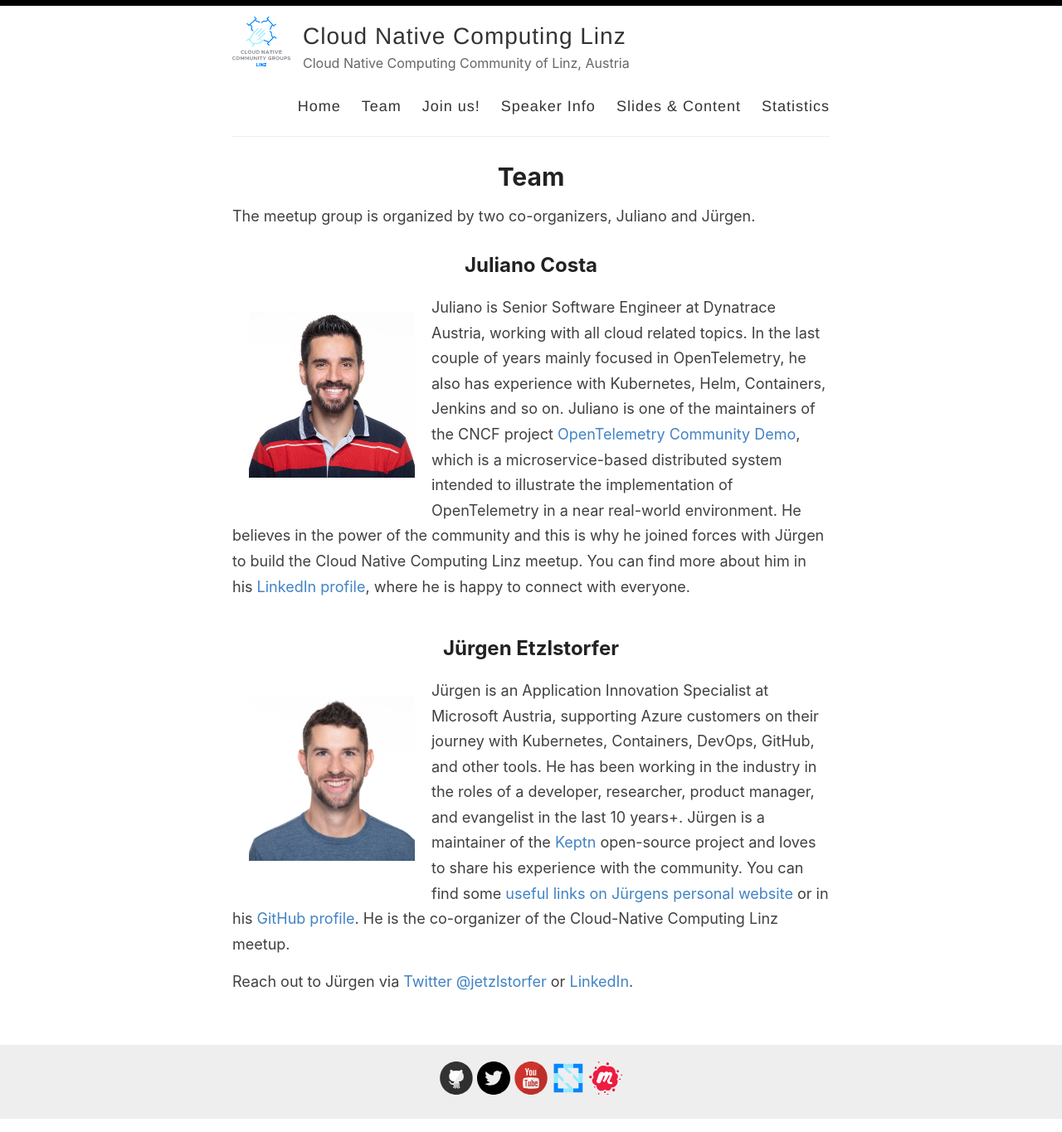
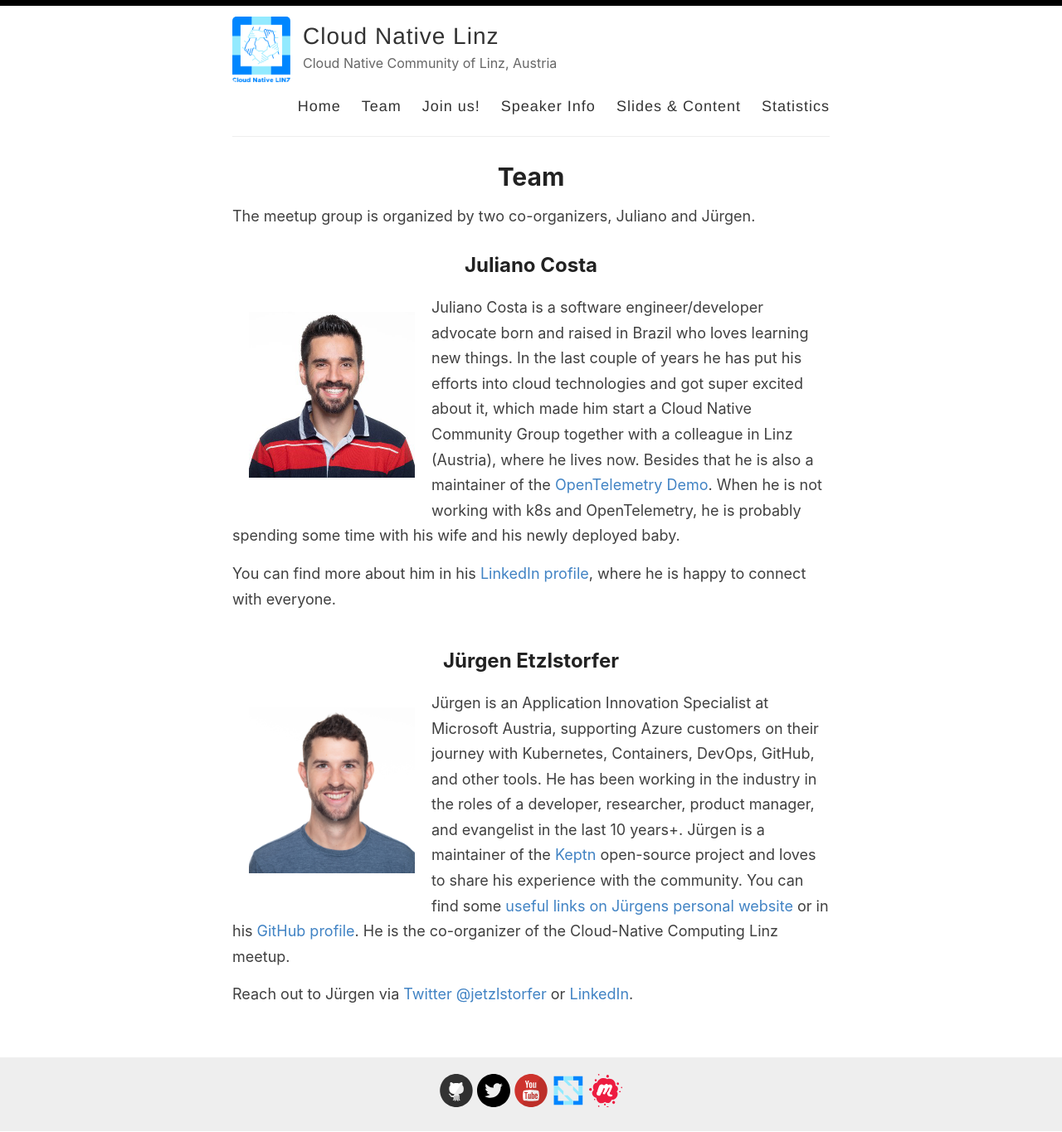
Before and after one commit to CloudNativeLinz/cloudnativelinz.github.io, a Jekyll site: the page built from _pages/team.md, in a window 1280 px wide. Shown: the whole page at 83% size. Built offline with Jekyll 4.4.1, drawn with Linux system fonts in a browser that asks for light colours.

Commit message:
Update branding and team page

```diff
--- a/_config.yml
+++ b/_config.yml
@@ -3,13 +3,13 @@
 #
 
 # Name of your site (displayed in the header)
-name: Cloud Native Computing Linz
+name: Cloud Native Linz
 
 # Name of the author
 author: Jürgen
 
 # Short bio or description (displayed in the header)
-description: Cloud Native Computing Community of Linz, Austria
+description: Cloud Native Community of Linz, Austria
 
 # URL of your avatar or profile pic (you could use your GitHub profile pic)
 avatar: /images/cloudnativelinz-logo.png
@@ -31,10 +31,10 @@
   rss:
   twitter: CloudNativeLinz
   stackoverflow:
-  youtube: channel/UCmSELZztLD8TeEEKSKWFp-A # channel/<your_long_string> or user/<user-name>
+  youtube: '@CloudNativeLinz' # channel/<your_long_string> or user/<user-name>
   googleplus: # anything in your profile username that comes after plus.google.com/
   playconsole:
-  meetup: Cloud-Native-Computing-Linz
+  meetup: Cloud-Native-Linz
   cncf: linz
 
 
--- a/_pages/team.md
+++ b/_pages/team.md
@@ -12,7 +12,9 @@
 <img src="{{ site.baseurl }}/images/juliano.jpg" width="200">
 </div>
 
-Juliano is Senior Software Engineer at Dynatrace Austria, working with all cloud related topics. In the last couple of years mainly focused in OpenTelemetry, he also has experience with Kubernetes, Helm, Containers, Jenkins and so on. Juliano is one of the maintainers of the CNCF project [OpenTelemetry Community Demo](https://github.com/open-telemetry/opentelemetry-demo), which is a microservice-based distributed system intended to illustrate the implementation of OpenTelemetry in a near real-world environment. He believes in the power of the community and this is why he joined forces with Jürgen to build the Cloud Native Computing Linz meetup. You can find more about him in his [LinkedIn profile](https://www.linkedin.com/in/julianocosta89/), where he is happy to connect with everyone.
+Juliano Costa is a software engineer/developer advocate born and raised in Brazil who loves learning new things. In the last couple of years he has put his efforts into cloud technologies and got super excited about it, which made him start a Cloud Native Community Group together with a colleague in Linz (Austria), where he lives now. Besides that he is also a maintainer of the [OpenTelemetry Demo](https://github.com/open-telemetry/opentelemetry-demo). When he is not working with k8s and OpenTelemetry, he is probably spending some time with his wife and his newly deployed baby.
+
+You can find more about him in his [LinkedIn profile](https://www.linkedin.com/in/julianocosta89/), where he is happy to connect with everyone.
 
 <div style="clear:both;"></div>
 
```
Also changed, not shown: _pages/statistics.md (+1 -0 lines), images/cloudnativelinz-logo.png, images/favicon-32x32.png, images/favicon/android-chrome-192x192.png, images/favicon/android-chrome-512x512.png, images/favicon/apple-touch-icon.png, images/favicon/favicon-16x16.png, images/favicon/favicon-32x32.png, images/favicon/favicon.ico, 1 other file.
